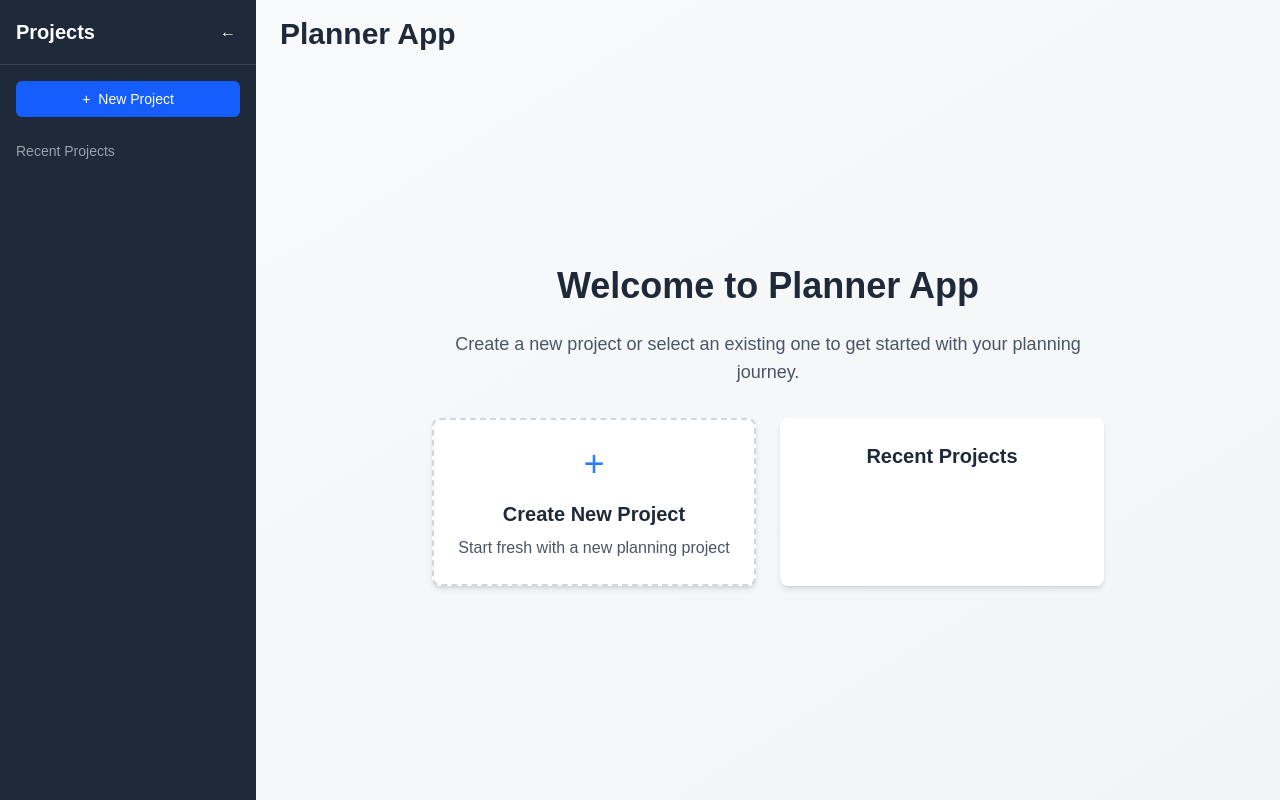
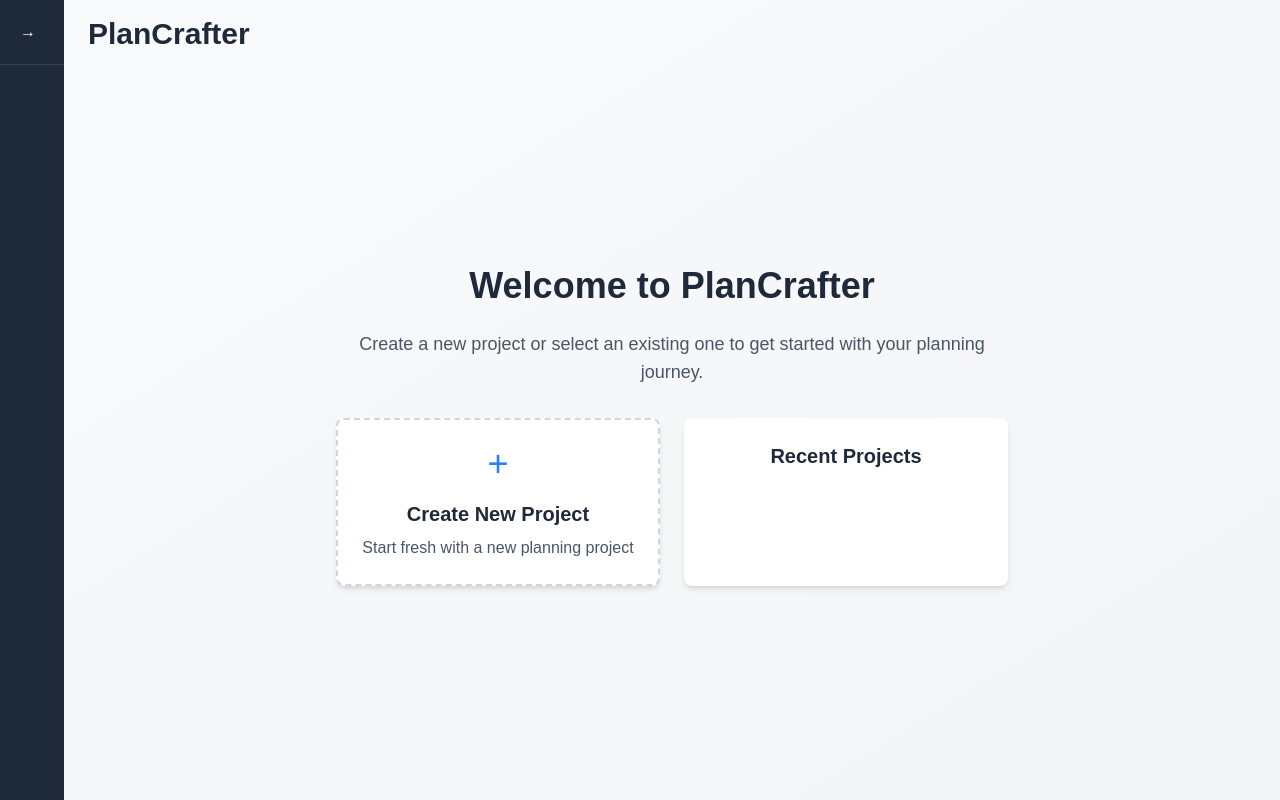
Before and after one commit to Banana1001/ShadyAgents, a Next.js app in the folder web-app/: page / in a window 1280 px wide. Built offline with nearby package versions, Linux system fonts and the light colour scheme.

Commit message:
small ui changes

```diff
--- a/web-app/app/page.tsx
+++ b/web-app/app/page.tsx
@@ -72,7 +72,7 @@ interface PlacedCard extends CardProps {
 export default function Home() {
   const [input, setInput] = useState('');
   const [selectedProject, setSelectedProject] = useState<string | null>(null);
-  const [isSidebarCollapsed, setIsSidebarCollapsed] = useState(false);
+  const [isSidebarCollapsed, setIsSidebarCollapsed] = useState(true);
   const [projects, setProjects] = useState<Project[]>([]);
 
   const [isCreatingProject, setIsCreatingProject] = useState(false);
@@ -545,7 +545,7 @@ export default function Home() {
         className={`${isSidebarCollapsed ? 'w-16' : 'w-64'} bg-gray-800 text-white flex flex-col transition-all duration-300 ease-in-out`}
       >
         <div className="p-4 border-b border-gray-700 flex items-center justify-between">
-          {!isSidebarCollapsed && <h2 className="text-xl font-semibold">Projects</h2>}
+          {!isSidebarCollapsed && <h2 className="text-xl font-semibold">PlanCrafter</h2>}
           <button
             onClick={() => setIsSidebarCollapsed(!isSidebarCollapsed)}
             className="p-1 hover:bg-gray-700 rounded"
@@ -554,7 +554,7 @@ export default function Home() {
           </button>
         </div>
 
-        {/* New Project Button */}
+        {/* New Project Button - Only show when expanded */}
         {!isSidebarCollapsed && (
           <button
             className="m-4 bg-blue-600 hover:bg-blue-700 text-white px-4 py-2 rounded-md text-sm flex items-center justify-center gap-2"
@@ -672,7 +672,7 @@ export default function Home() {
         <div className="flex-1 overflow-y-auto">
           {!isSidebarCollapsed && (
             <div className="px-4 py-2">
-              <div className="text-sm text-gray-400 mb-2">Recent Projects</div>
+              <div className="text-sm text-gray-400 mb-2">Recent Plans</div>
               {projects.map((project) => (
                 <div
                   key={project.id}
@@ -701,7 +701,7 @@ export default function Home() {
       <div className="flex-1 flex flex-col">
         {/* Title */}
         <header className="text-3xl font-bold text-gray-800 mt-4 ml-6">
-          {selectedProject ? projects.find(p => p.id === selectedProject)?.name : 'Planner App'}
+          {selectedProject ? projects.find(p => p.id === selectedProject)?.name : 'PlanCrafter'}
         </header>
 
         {selectedProject ? (
@@ -824,7 +824,7 @@ export default function Home() {
           <div className="flex-1 flex flex-col items-center justify-center p-8">
             <div className="max-w-2xl w-full text-center">
               <h1 className="text-4xl font-bold text-gray-800 mb-6">
-                Welcome to Planner App
+                Welcome to PlanCrafter
               </h1>
               <p className="text-gray-600 mb-8 text-lg">
                 Create a new project or select an existing one to get started with your planning journey.
```
